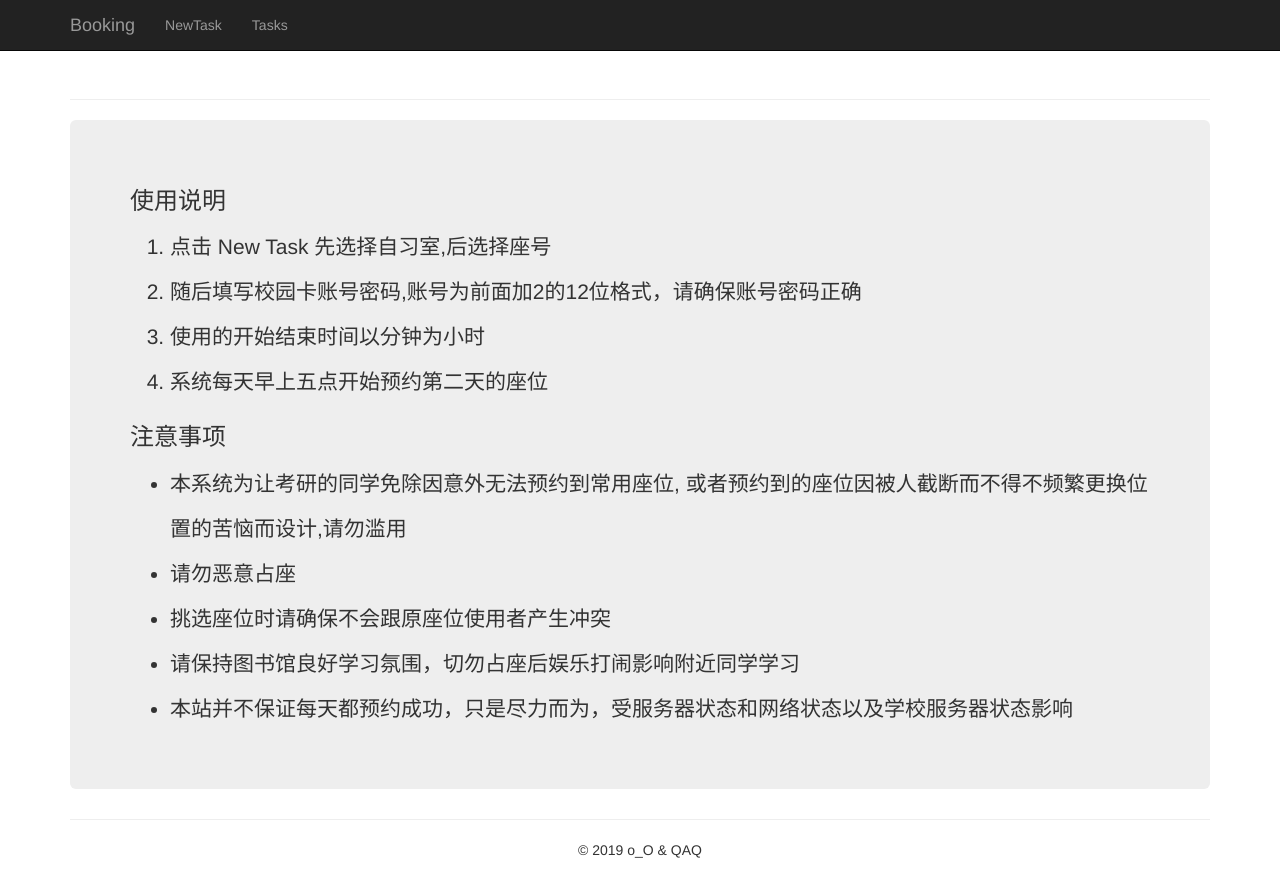
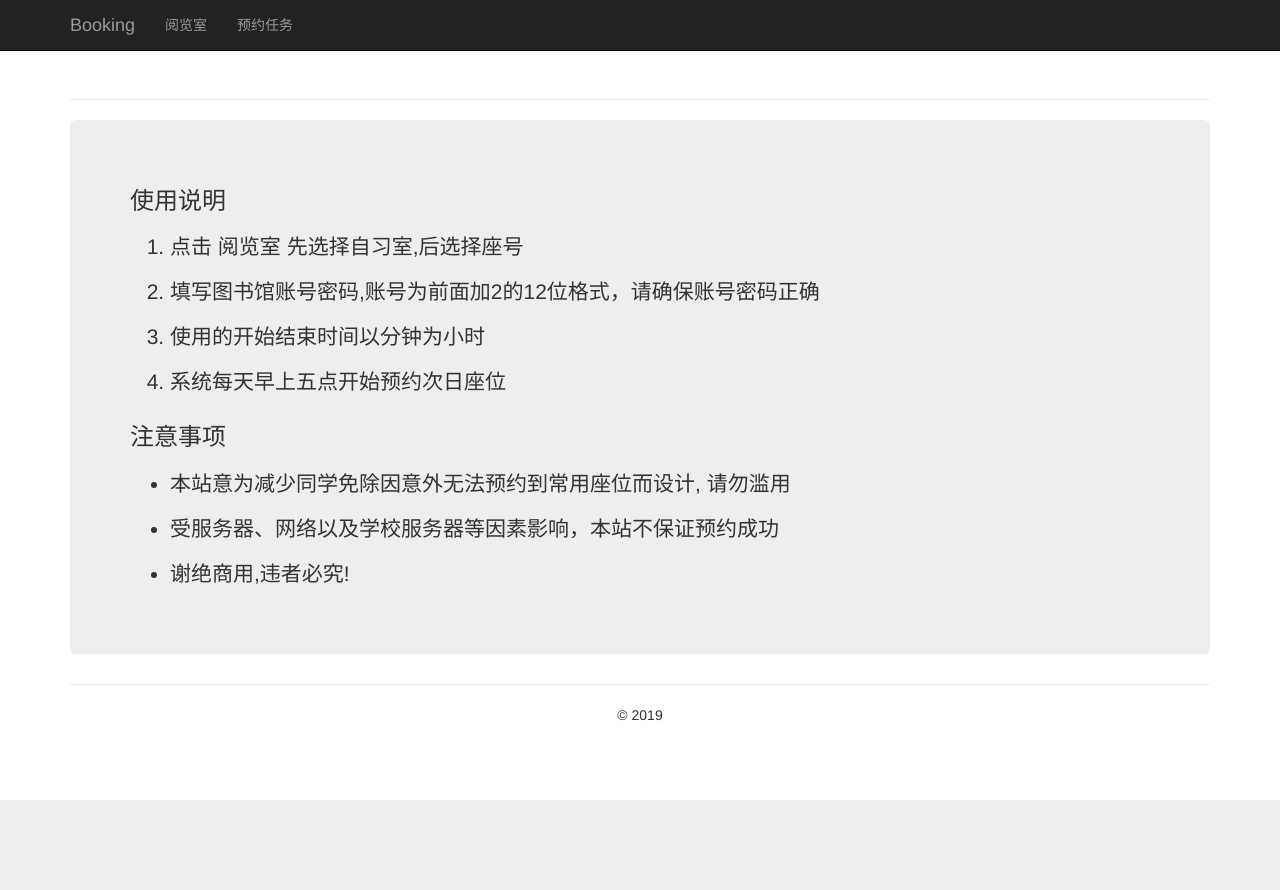
Before and after one commit to cxlt/ujn_library, a Flask app: page / in a window 1280 px wide. After the commit the page ends 800 px from the top, so only its background shows below. Run offline with Flask 2, Linux system fonts and the light colour scheme; parts of the project's set-up code (start-up, migrations or seed data) failed here and were passed over; some libraries are stand-ins or nearby versions.

Commit message:
1. 更新README.md 2. 更新环境

```diff
--- a/Seats/templates/index.html
+++ b/Seats/templates/index.html
@@ -5,19 +5,17 @@
     <div class="jumbotron">
         <h3>使用说明</h3>
         <ol>
-            <li>点击 New Task 先选择自习室,后选择座号</li>
-            <li>随后填写校园卡账号密码,账号为前面加2的12位格式，请确保账号密码正确</li>
+            <li>点击 阅览室 先选择自习室,后选择座号</li>
+            <li>填写图书馆账号密码,账号为前面加2的12位格式，请确保账号密码正确</li>
             <li>使用的开始结束时间以分钟为小时</li>
-            <li>系统每天早上五点开始预约第二天的座位 </li>
+            <li>系统每天早上五点开始预约次日座位</li>
         </ol>
 
         <h3>注意事项</h3>
         <ul>
-	<li>本系统为让考研的同学免除因意外无法预约到常用座位, 或者预约到的座位因被人截断而不得不频繁更换位置的苦恼而设计,请勿滥用 </li>
-        <li>请勿恶意占座</li>
-        <li>挑选座位时请确保不会跟原座位使用者产生冲突</li>
-        <li>请保持图书馆良好学习氛围，切勿占座后娱乐打闹影响附近同学学习</li>
-        <li>本站并不保证每天都预约成功，只是尽力而为，受服务器状态和网络状态以及学校服务器状态影响</li>
+            <li>本站意为减少同学免除因意外无法预约到常用座位而设计, 请勿滥用</li>
+            <li>受服务器、网络以及学校服务器等因素影响，本站不保证预约成功</li>
+            <li>谢绝商用,违者必究!</li>
         </ul>
     </div>
 
--- a/Seats/templates/layout.html
+++ b/Seats/templates/layout.html
@@ -22,8 +22,8 @@
             </div>
             <div class="navbar-collapse collapse">
                 <ul class="nav navbar-nav">
-                    <li><a href="{{ url_for('add') }}">NewTask</a></li>
-                    <li><a href="{{ url_for('task') }}">Tasks</a></li>
+                    <li><a href="{{ url_for('add') }}">阅览室</a></li>
+                    <li><a href="{{ url_for('task') }}">预约任务</a></li>
                 </ul>
             </div>
         </div>
@@ -34,7 +34,7 @@
         {% block content %}{% endblock %}
         <hr />
         <footer class="text-center">
-            <p>&copy; {{ year }} o_O & QAQ </p>
+            <p>&copy; {{ year }} </p>
         </footer>
     </div>
 
```
Also changed, not shown: README.md. Lines whose indentation alone changed are shown as unchanged.
